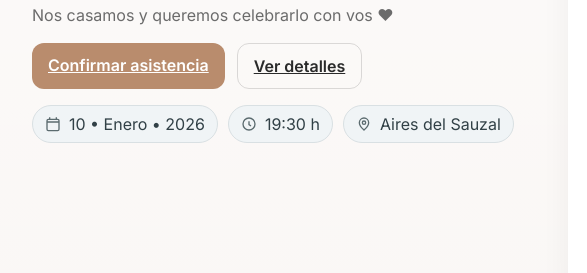
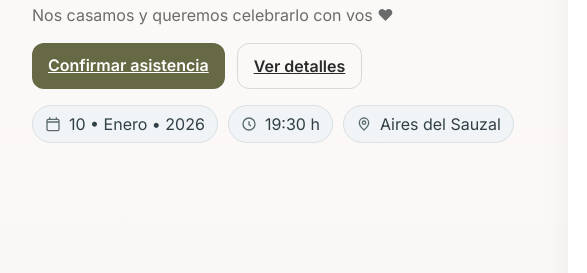
Before and after one commit to damariseli/invitaciones_DyG_10-1-26, a plain HTML site: page index.html in a window 1280 px wide. Shown: the part 317-590 px from the top of the page, 132-719 px from the left. Drawn offline with nearby package versions, Linux system fonts and the light colour scheme.

Commit message:
Update index.html
botones verde oliva

```diff
--- a/index.html
+++ b/index.html
@@ -15,7 +15,7 @@
     --bg: #faf7f5;
     --text: #2a2a2a;
     --muted: #6b6b6b;
-    --brand: #b98c6d;
+    --brand: #666944;  /* verde oliva */;
     --brand-2: #5b6b6f;
     --card: #ffffff;
     --ring: rgba(185,140,109,.35);
```
